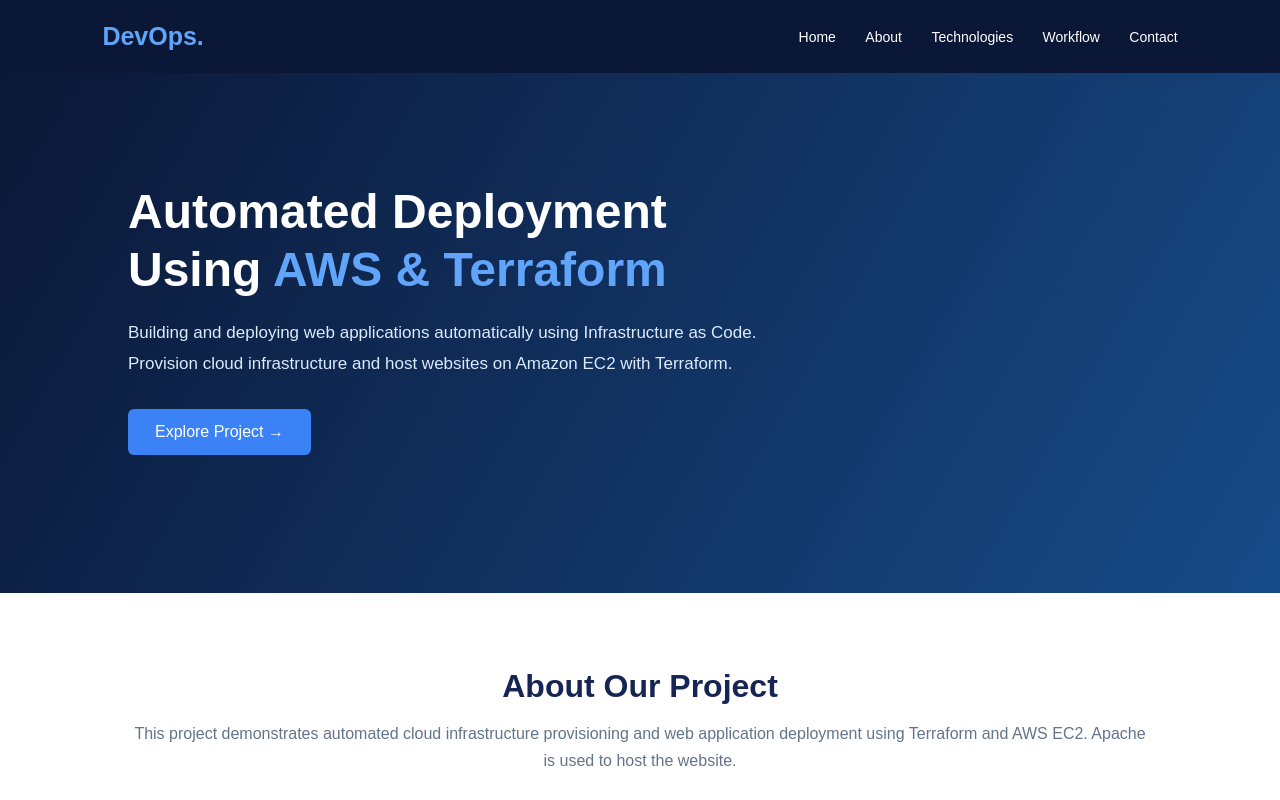
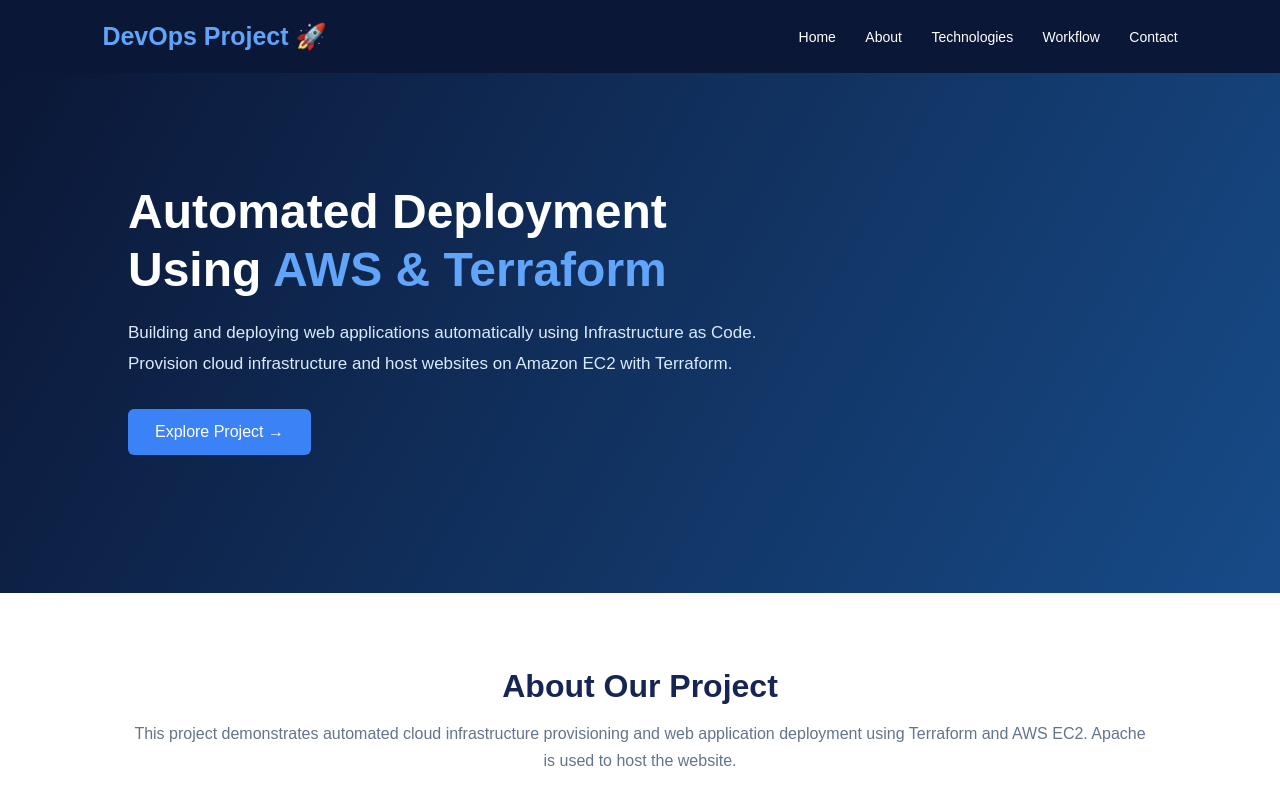
Before and after one commit to meeranimbargidevops-25/Automated-AWS-Deployment, a plain HTML site: page index.html in a window 1280 px wide. Shown: the top 800 px of the page. Drawn offline with Linux system fonts and the light colour scheme.

Commit message:
Update website logo for deployment testing

```diff
--- a/index.html
+++ b/index.html
@@ -208,7 +208,7 @@
 <body>
 
     <nav>
-        <div class="logo">DevOps.</div>
+        <div class="logo">DevOps Project 🚀</div>
         <div>
             <a href="#home">Home</a>
             <a href="#about">About</a>
```
